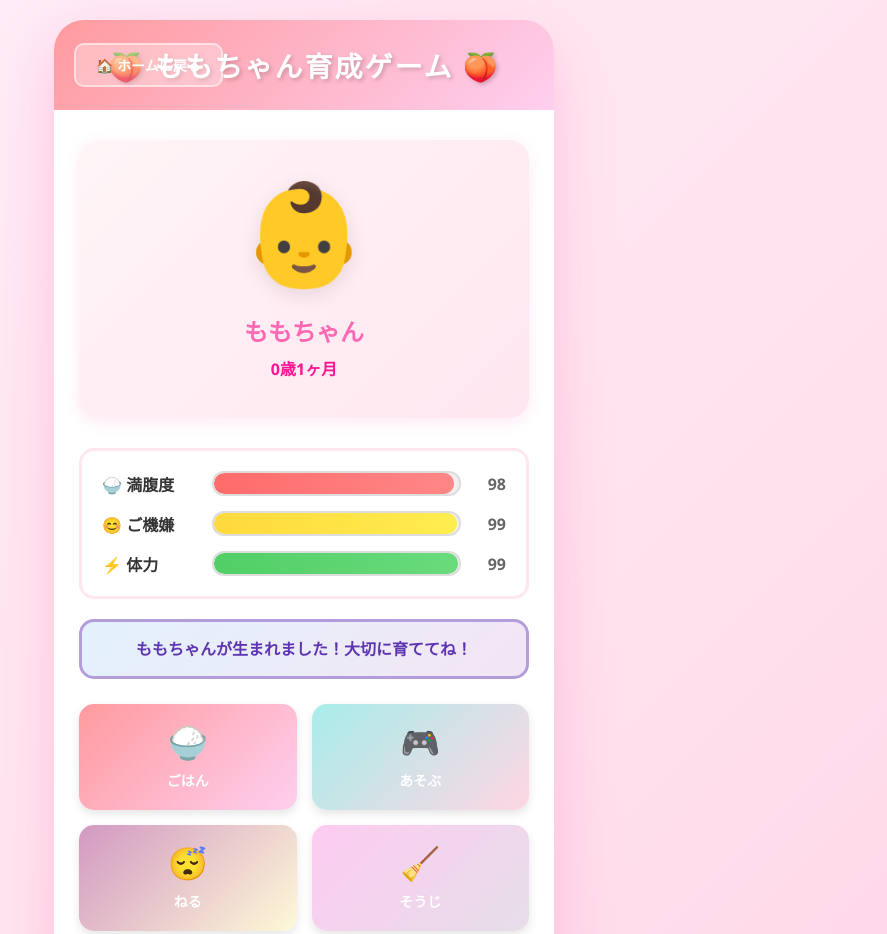
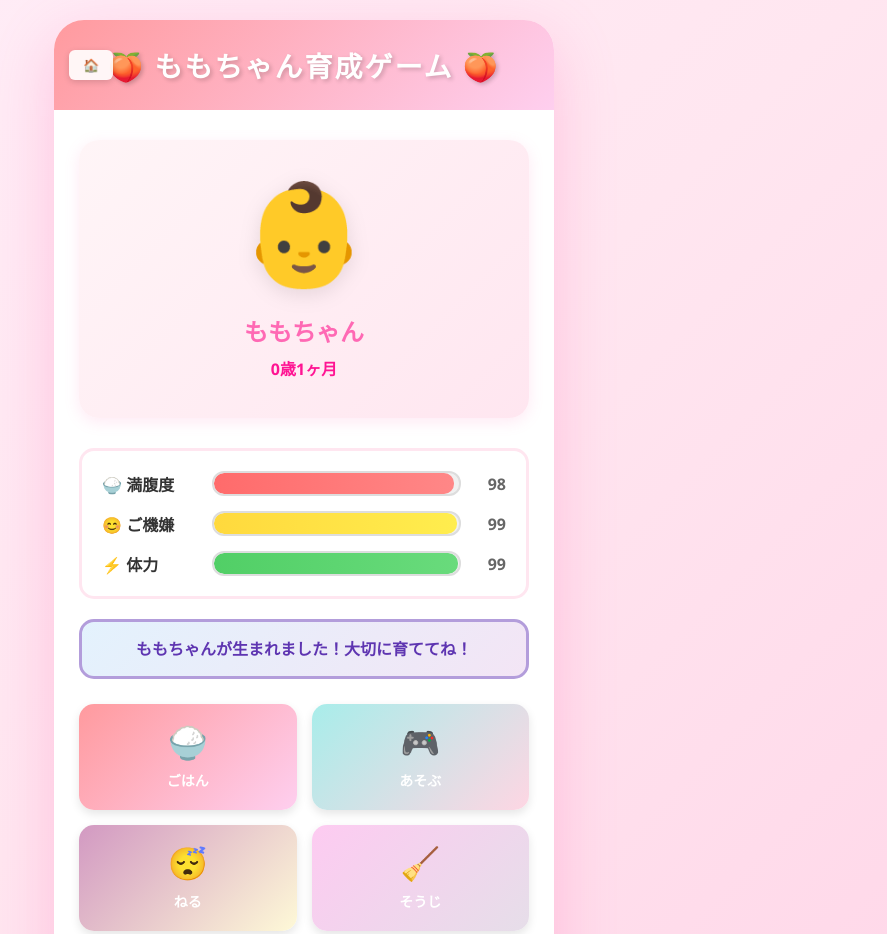
Before and after one commit to dainnovation722/mini-game, a plain HTML site: page momo.html in a window 1280 px wide. Shown: the top 934 px of the page, without its empty margins (336-1223 px from the left). Drawn offline with Linux system fonts and the light colour scheme.

Commit message:
Refactor back-button styles for improved aesthetics and consistency

```diff
--- a/dodge.css
+++ b/dodge.css
@@ -33,23 +33,25 @@ header {
 .back-button {
     display: inline-block;
     position: absolute;
-    left: 20px;
+    left: 15px;
     top: 50%;
     transform: translateY(-50%);
-    padding: 10px 20px;
-    background: rgba(255, 255, 255, 0.3);
-    color: white;
+    padding: 6px 14px;
+    background: rgba(255, 255, 255, 0.9);
+    color: #667eea;
     text-decoration: none;
-    border-radius: 10px;
-    font-size: 14px;
-    font-weight: bold;
+    border-radius: 6px;
+    font-size: 13px;
+    font-weight: 600;
     transition: all 0.2s ease;
-    border: 2px solid rgba(255, 255, 255, 0.5);
+    border: none;
+    box-shadow: 0 2px 6px rgba(0, 0, 0, 0.15);
 }
 
 .back-button:hover {
-    background: rgba(255, 255, 255, 0.5);
-    transform: translateY(-50%) scale(1.05);
+    background: white;
+    transform: translateY(-50%) translateY(-1px);
+    box-shadow: 0 3px 8px rgba(0, 0, 0, 0.2);
 }
 
 header h1 {
@@ -318,7 +320,7 @@ header h1 {
     }
 
     .back-button {
-        padding: 8px 15px;
+        padding: 6px 12px;
         font-size: 12px;
     }
 
--- a/mario.css
+++ b/mario.css
@@ -33,23 +33,25 @@ header {
 .back-button {
     display: inline-block;
     position: absolute;
-    left: 20px;
+    left: 15px;
     top: 50%;
     transform: translateY(-50%);
-    padding: 10px 20px;
-    background: rgba(255, 255, 255, 0.3);
-    color: white;
+    padding: 6px 14px;
+    background: rgba(255, 255, 255, 0.9);
+    color: #667eea;
     text-decoration: none;
-    border-radius: 10px;
-    font-size: 14px;
-    font-weight: bold;
+    border-radius: 6px;
+    font-size: 13px;
+    font-weight: 600;
     transition: all 0.2s ease;
-    border: 2px solid rgba(255, 255, 255, 0.5);
+    border: none;
+    box-shadow: 0 2px 6px rgba(0, 0, 0, 0.15);
 }
 
 .back-button:hover {
-    background: rgba(255, 255, 255, 0.5);
-    transform: translateY(-50%) scale(1.05);
+    background: white;
+    transform: translateY(-50%) translateY(-1px);
+    box-shadow: 0 3px 8px rgba(0, 0, 0, 0.2);
 }
 
 header h1 {
@@ -356,7 +358,7 @@ header h1 {
     }
 
     .back-button {
-        padding: 8px 15px;
+        padding: 6px 12px;
         font-size: 12px;
     }
 
--- a/momo.html
+++ b/momo.html
@@ -9,7 +9,7 @@
 <body>
     <div class="container">
         <header>
-            <a href="index.html" class="back-button">🏠 ホームに戻る</a>
+            <a href="index.html" class="back-button">🏠</a>
             <h1>🍑 ももちゃん育成ゲーム 🍑</h1>
         </header>
 
--- a/style.css
+++ b/style.css
@@ -33,23 +33,25 @@ header {
 .back-button {
     display: inline-block;
     position: absolute;
-    left: 20px;
+    left: 15px;
     top: 50%;
     transform: translateY(-50%);
-    padding: 10px 20px;
-    background: rgba(255, 255, 255, 0.3);
-    color: white;
+    padding: 6px 14px;
+    background: rgba(255, 255, 255, 0.9);
+    color: #667eea;
     text-decoration: none;
-    border-radius: 10px;
-    font-size: 14px;
-    font-weight: bold;
+    border-radius: 6px;
+    font-size: 13px;
+    font-weight: 600;
     transition: all 0.2s ease;
-    border: 2px solid rgba(255, 255, 255, 0.5);
+    border: none;
+    box-shadow: 0 2px 6px rgba(0, 0, 0, 0.15);
 }
 
 .back-button:hover {
-    background: rgba(255, 255, 255, 0.5);
-    transform: translateY(-50%) scale(1.05);
+    background: white;
+    transform: translateY(-50%) translateY(-1px);
+    box-shadow: 0 3px 8px rgba(0, 0, 0, 0.2);
 }
 
 header h1 {
@@ -308,8 +310,8 @@ footer p {
     }
 
     .back-button {
-        padding: 8px 12px;
-        font-size: 12px;
+        padding: 5px 10px;
+        font-size: 11px;
         left: 10px;
     }
 
```
Also changed, not shown: dodge.html (+1 -1 lines), mario.html (+1 -1 lines).
